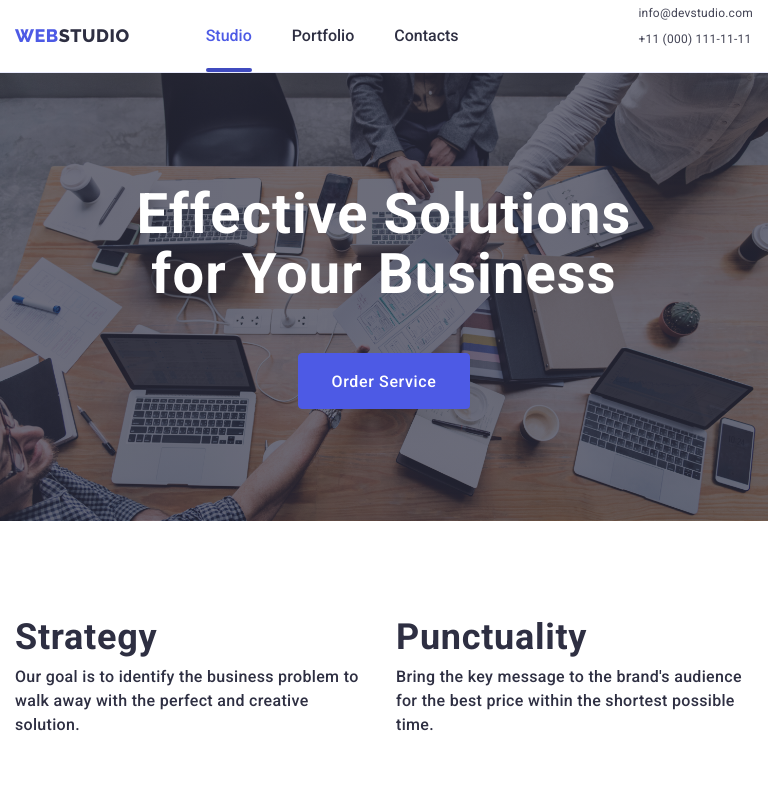
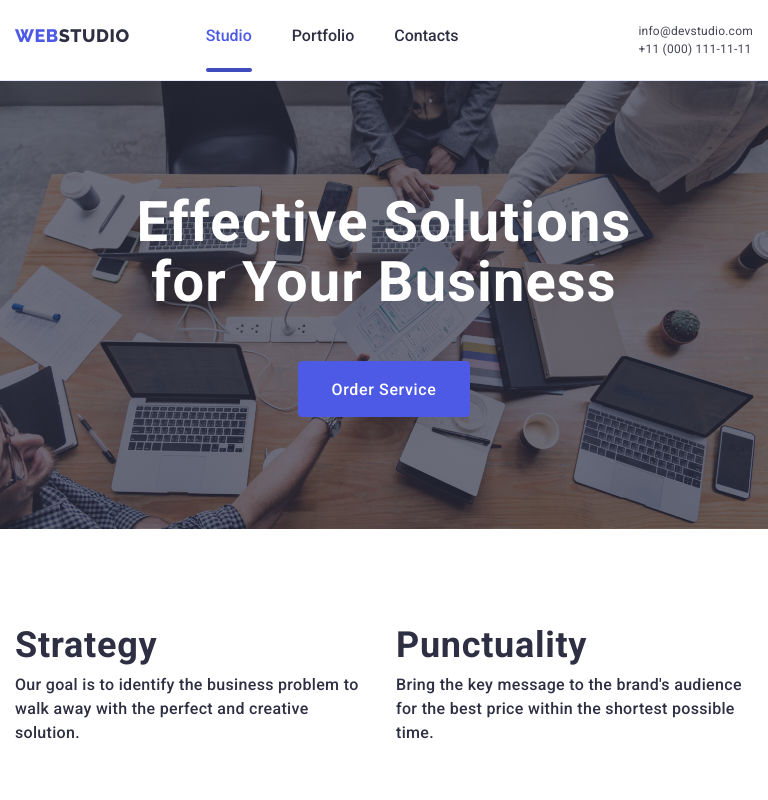
Before and after one commit to folioris/-goit-markup-hw-07, a plain HTML site: page index.html in a window 768 px wide. Shown: the top 800 px of the page. Drawn offline with nearby package versions, Linux system fonts and the light colour scheme.

Commit message:
Update styles.css

```diff
--- a/css/styles.css
+++ b/css/styles.css
@@ -780,8 +780,8 @@ color: var(--primary-text-color);
     .address-navigation {
         display: flex;
         flex-direction: column;
-        gap: 12px;
-        padding: 6px 0px;
+        gap: 4px;
+        padding-top: 24px;
         }
 
         .address-nav{
```
